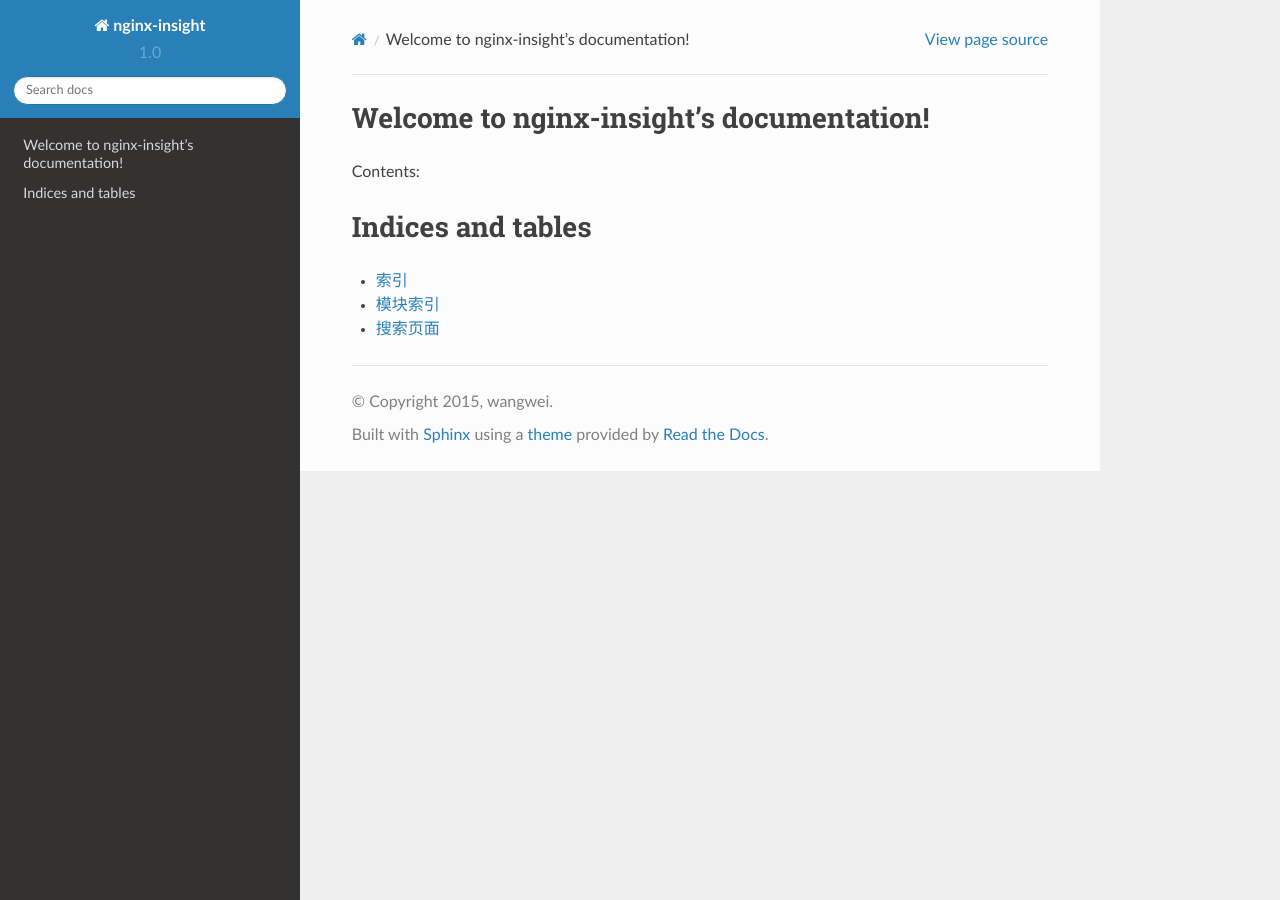
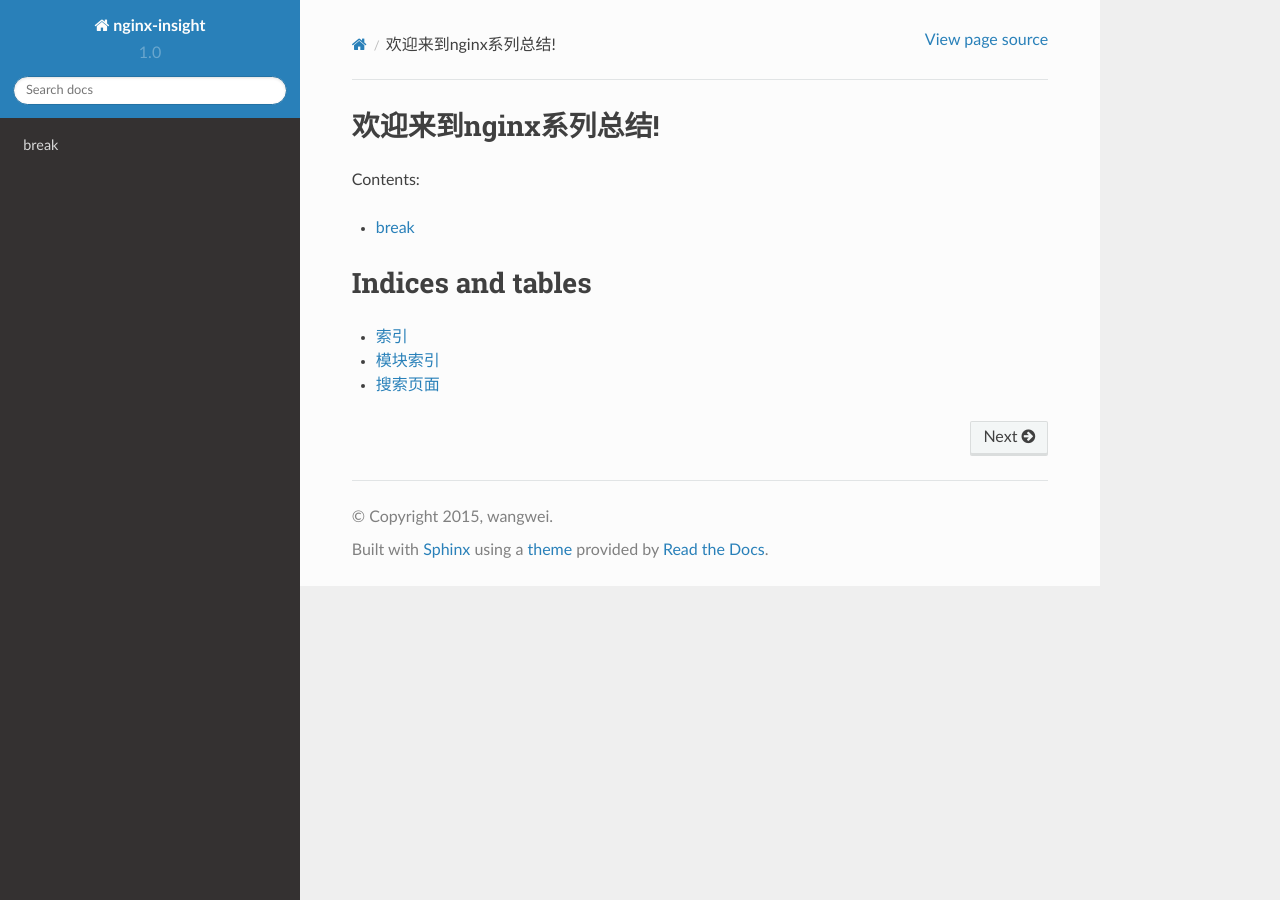
Before and after one commit to wangwei1237/nginx-insight, a Sphinx documentation site: the page built from book/source/index.rst, in a window 1280 px wide. Built offline with Sphinx 7.4.7 and the Read the Docs theme 2.0.0, drawn with Linux system fonts in a browser that asks for light colours.

Commit message:
增加第一章break的配置总结

```diff
--- /dev/null
+++ b/book/source/chapter1-break.rst
@@ -0,0 +1,2 @@
+break
+=========
--- a/book/source/index.rst
+++ b/book/source/index.rst
@@ -3,7 +3,7 @@
    You can adapt this file completely to your liking, but it should at least
    contain the root `toctree` directive.
 
-Welcome to nginx-insight's documentation!
+欢迎来到nginx系列总结!
 =========================================
 
 Contents:
@@ -11,7 +11,7 @@
 .. toctree::
    :maxdepth: 2
 
-
+   chapter1-break
 
 Indices and tables
 ==================
```
